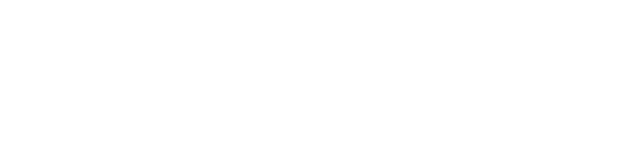
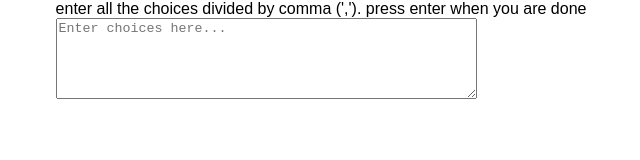
Before and after one commit to rchaitanyaaxioned/randomChoicePickerJS, a plain HTML site: page index.html in a window 1280 px wide. Shown: the whole page, without its empty margins (34-674 px from the left). Drawn offline with Linux system fonts and the light colour scheme.

Commit message:
Html coding done

```diff
--- a/index.html
+++ b/index.html
@@ -24,21 +24,27 @@
   <div class="container">
     <!--header section start-->
     <header>
-
     </header>
     <!--header section start-->
     <!--main section start-->
     <main>
-
+      <div class="wrapper">
+        <div class="picker-container">
+          <p>enter all the choices divided by comma (','). <span class="line-break">press enter when you are done</span></p>
+          <form action="#FIXME" method="post" name="form">
+            <div class="input">
+              <textarea name="form" rows="5" cols="50" placeholder="Enter choices here..."></textarea>
+            </div>
+            <div class="output"></div>
+          </form>
+        </div>
+      </div>
     </main>
     <!--main section end-->
-
     <!--footer section start-->
     <footer>
-
     </footer>
     <!--footer section end-->
-
   </div>
   <!--container end-->
   <script src="assets/js/script.js"></script>
```
